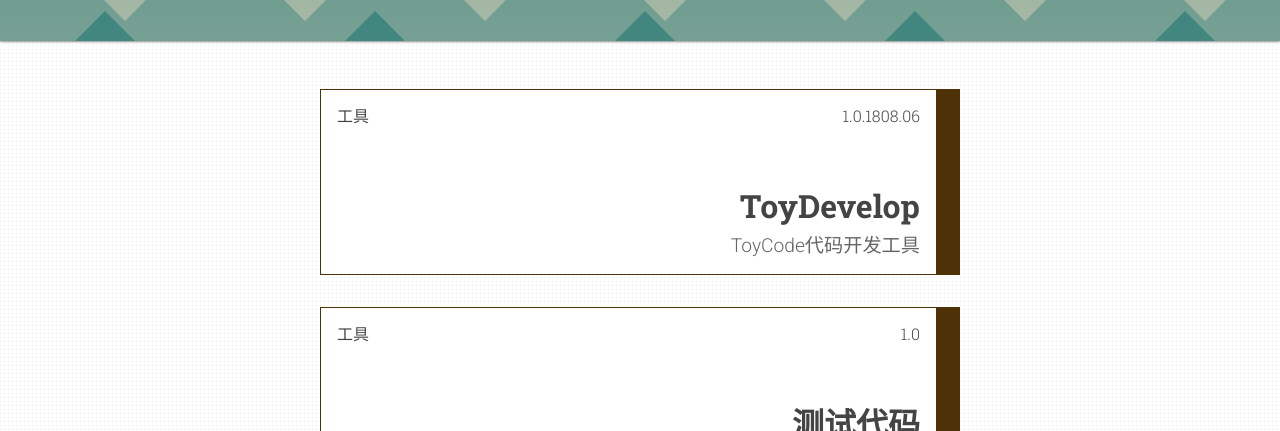
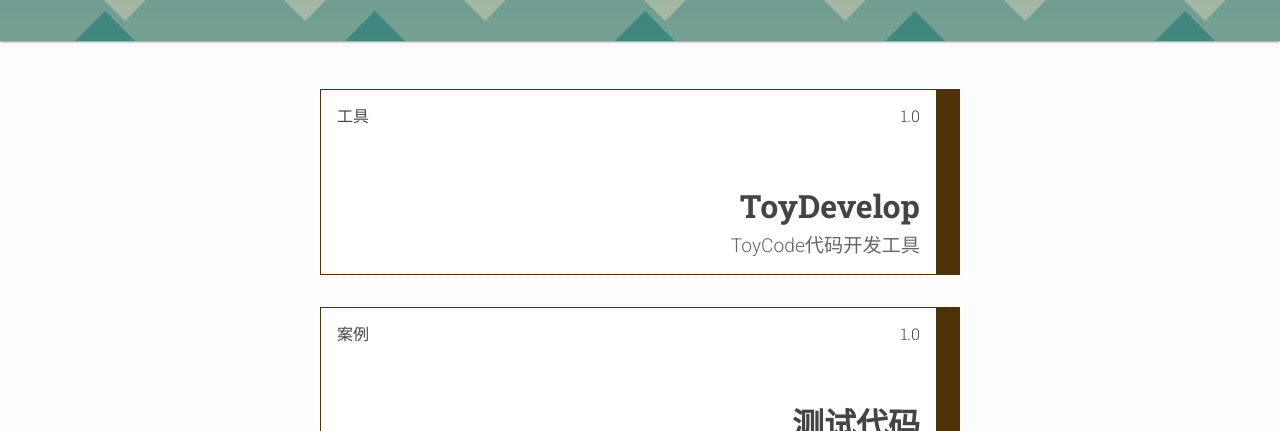
Before and after one commit to toycode/Web, a Jekyll site: the page built from projects.html, in a window 1280 px wide. Shown: the part 215-646 px from the top of the page. Built offline with Jekyll 4.4.1, drawn with Linux system fonts in a browser that asks for light colours.

Commit message:
Update _config.yml

```diff
--- a/_config.yml
+++ b/_config.yml
@@ -27,14 +27,14 @@ nav_menu:
 projects:
   - title: ToyDevelop
     teaser: ToyCode代码开发工具
-    url: https://github.com/toycode/ToyDevelop/raw/master/ToyDevelopRelease.zip
-    role: 1.0.1808.06
+    url: https://github.com/toycode/ToyDevelop/raw/master/ToyDevelop.zip
+    role: 1.0
     category: 工具
   - title: 测试代码
     teaser: 测试代码
     url: https://github.com/toycode/ToyDevelop/raw/master/TestCode.zip
     role: 1.0
-    category: 工具
+    category: 案例
 #  - title: ToyPlay
 #    teaser: ToyCode程序运行器
 #    url: https://github.com/toycode
```
